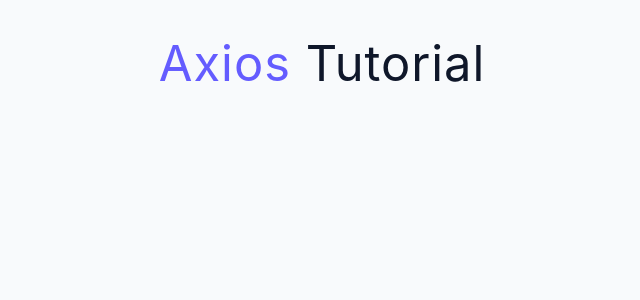
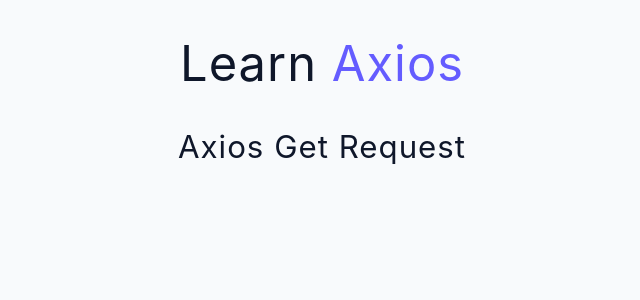
Before and after one commit to immanuala07/React-Axios, a React (Create React App) app: page / in a window 1280 px wide. Shown: the top 300 px of the page, without its empty margins (318-958 px from the left). Built offline with nearby package versions, Linux system fonts and the light colour scheme; no server answers.

Commit message:
Axios Get request

```diff
--- a/src/App.js
+++ b/src/App.js
@@ -1,8 +1,10 @@
 import Title from './components/Title';
+import FirstRequest from './examples/1-first-request';
 function App() {
   return (
     <main>
       <Title />
+      <FirstRequest />
     </main>
   );
 }
--- a/src/components/Title.js
+++ b/src/components/Title.js
@@ -2,7 +2,7 @@
   return (
     <div className='title'>
       <h1>
-        <span>axios</span> tutorial
+        Learn <span>axios</span>
       </h1>
     </div>
   );
--- a/src/examples/1-first-request.js
+++ b/src/examples/1-first-request.js
@@ -1,12 +1,27 @@
-import { useEffect } from 'react';
+import axios from "axios";
+import { useEffect, useState } from "react";
+
 // limit, if 429 wait for 15 min and try again
-const url = 'https://course-api.com/react-store-products';
+const url = "https://course-api.com/react-store-productss";
 
 const FirstRequest = () => {
+  const fetchData = async () => {
+    try {
+      const response = await axios.get(url);
+      // (or)
+      // const response = await axios(url);
+
+      console.log(response.data);
+    } catch (error) {
+      console.log(error.response);
+    }
+  };
+
   useEffect(() => {
-    console.log('first axios request');
+    fetchData();
   }, []);
 
-  return <h2 className='text-center'>first request</h2>;
+  return <h3 className="text-center">Axios Get request</h3>;
 };
+
 export default FirstRequest;
```
